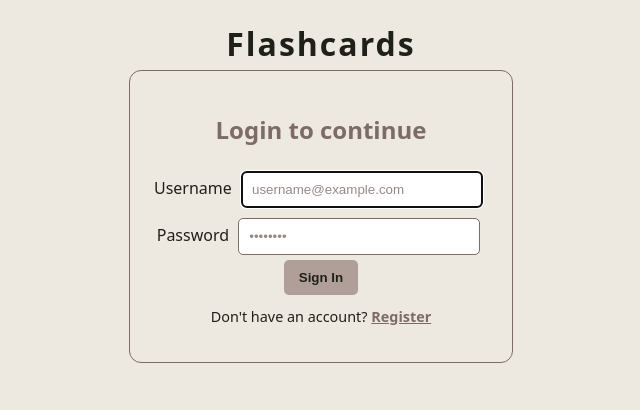
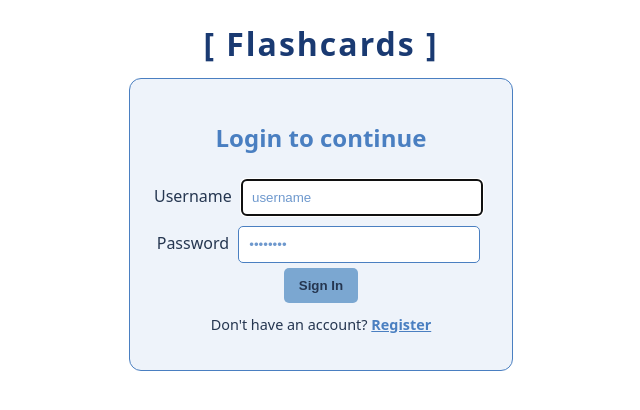
Before and after one commit to gurnoor-saini/ProgramingOnTheInternet_Assignment1, a plain HTML site: page Frontend/index.html in a window 1280 px wide. Shown: the whole page, without its empty margins (319-959 px from the left). Drawn offline with Linux system fonts and the light colour scheme.

Commit message:
style changes

```diff
--- a/Frontend/app.js
+++ b/Frontend/app.js
@@ -371,7 +371,7 @@ function startStudyMode(groupName, groupCards) {
 
     //Correct button (removes the card from the pile)
     const tickBtn = document.createElement('button');
-    tickBtn.textContent = '✅';
+    tickBtn.textContent = '✔';
     //hover effect
     tickBtn.addEventListener('mouseenter', () => {
       cardEl.classList.add('hover-correct');
@@ -568,6 +568,8 @@ function showEditMode(groupName, groupCards) {
       const deleteBtn = document.createElement('button');
       deleteBtn.textContent = 'Delete';
       deleteBtn.classList.add('btn-danger');
+
+      // Re-render the cards after saving a change
       deleteBtn.onclick = () => deleteCard(card._id, () => {
         const idx = groupCards.findIndex(c => c._id === card._id);
         if (idx !== -1) groupCards.splice(idx, 1);
--- a/Frontend/index.html
+++ b/Frontend/index.html
@@ -8,7 +8,7 @@
 </head>
 <body>
   <div id="headerRow">
-    <h1>Flashcards</h1>
+    <h1>[ Flashcards ]</h1>
     <div id="headerBtns">
       <button id="settingsBtn" class="hidden icon-btn" title="Settings">
         <img src="images/settings.png" alt="Settings" style="width:24px;height:24px;">
@@ -24,7 +24,7 @@
     <form id="loginForm">
       <div class="input-group">
         <label>Username</label>
-        <input id="loginUsername" type="text" placeholder="username@example.com" required>
+        <input id="loginUsername" type="text" placeholder="username" required>
       </div>
       <div class="input-group">
         <label>Password</label>
@@ -36,7 +36,7 @@
     <form id="registerForm" class="hidden">
       <div class="input-group">
         <label>Username</label>
-        <input id="regUsername" type="text" placeholder="username@example.com" required>
+        <input id="regUsername" type="text" placeholder="username" required>
       </div>
       <div class="input-group">
         <label>Password</label>
--- a/Frontend/login.js
+++ b/Frontend/login.js
@@ -195,7 +195,7 @@ registerForm.addEventListener('submit', async (e) => {
     loginError.textContent = '';
     loginError.classList.add('hidden');
     document.getElementById('loginUsername').value = username;
-    showToast('Account created! Please sign in.');
+    showToast('Account created! Please sign in.', true);
   } catch (err) {
     registerError.textContent = 'Server connection error.';
     registerError.classList.remove('hidden');
--- a/Frontend/styles.css
+++ b/Frontend/styles.css
@@ -1,17 +1,17 @@
 :root {
-  --surface: #EDE9E0;
-  --accent: #7D6B67;
-  --accent-dark: #5a4d4a;
-  --card-bg: #FFFFFF;
-  --text-dark: #1E2019;
-  --btn-primary: #B09E99;
-  --btn-danger: #c0776e;
-  --btn-danger-dark: #a05a52;
-  --btn-success: #8aab8e;
-  --error: #ff8a8a;
-  --shadow: rgba(0, 0, 0, 0.4);
-  --overlay: rgba(0, 0, 0, 0.6);
-  --glow-correct: rgba(144, 238, 144, 0.6);
+  --surface: #FFFFFF;
+  --accent: #4A7FC1;
+  --accent-dark: #3A6399;
+  --card-bg: #EEF3FA;
+  --text-dark: #253650;
+  --btn-primary: #7BA7D1;
+  --btn-danger: #D4706D;
+  --btn-danger-dark: #B85252;
+  --btn-success: #4A9E6B;
+  --error: #E89898;
+  --shadow: rgba(74, 127, 193, 0.2);
+  --overlay: rgba(37, 54, 80, 0.7);
+  --glow-correct: rgba(74, 158, 107, 0.5);
 }
 
 body {
@@ -24,7 +24,7 @@ body {
 
 h1 {
   margin-bottom: 20px;
-  color: var(--text-dark);
+  color: #1A3A72;
   letter-spacing: 2px;
 }
 
@@ -38,7 +38,7 @@ h2 {
   align-items: center;
   gap: 20px;
   height: 30px;
-  margin-bottom: 12px;
+  margin-bottom: 20px;
 }
 
 #headerBtns {
@@ -78,7 +78,7 @@ h2 {
 }
 
 #authSection {
-  background-color: var(--surface);
+  background-color: var(--card-bg);
   padding: 22px 24px;
   border: 1px solid var(--accent);
   border-radius: 12px;
@@ -393,7 +393,7 @@ select {
 }
 
 .modal-box {
-  background: var(--surface);
+  background: var(--card-bg);
   border: 1px solid var(--accent);
   border-radius: 12px;
   padding: 30px;
@@ -437,3 +437,14 @@ select {
   color: var(--text-dark);
   font-size: 0.9rem;
 }
+
+#newGroup,
+#question,
+#answer,
+#group,
+#loginUsername,
+#loginPassword,
+#regUsername,
+#regPassword {
+  background-color: var(--surface);
+}
--- a/Frontend/table.js
+++ b/Frontend/table.js
@@ -49,7 +49,7 @@ async function loadAdminHistory() {
         <td>${entry.user_id}</td>
         <td>${entry.question}</td>
         <td>${entry.answer}</td>
-        <td>${entry.correct ? '✅' : '❌'}</td>
+        <td>${entry.correct ? '<span style="color:var(--btn-success)">✔</span>' : '<span style="color:var(--btn-danger)">✘</span>'}</td>
         <td>${new Date(entry.timestamp).toLocaleString()}</td>
       `;
       tbody.appendChild(row);
```
